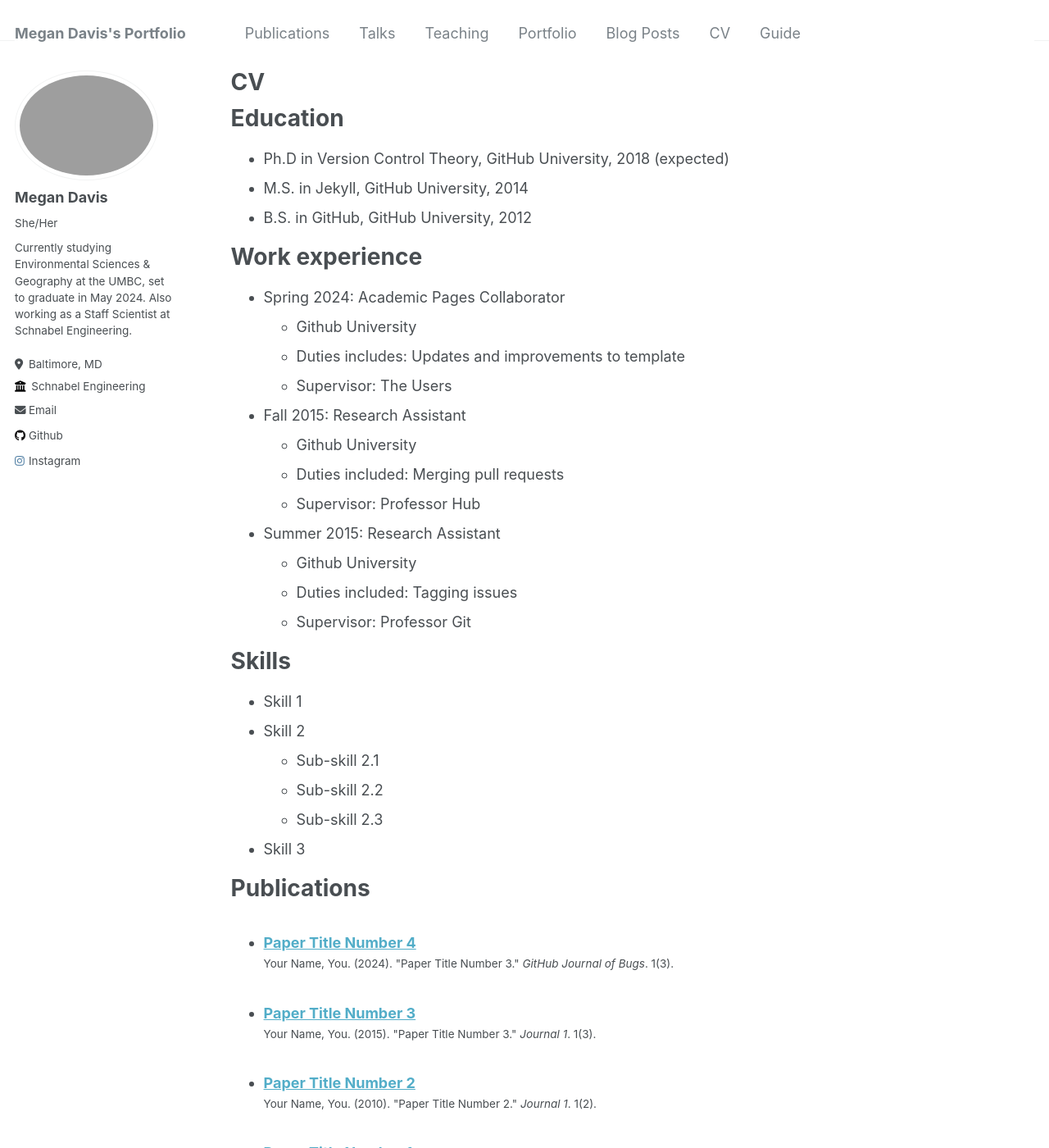
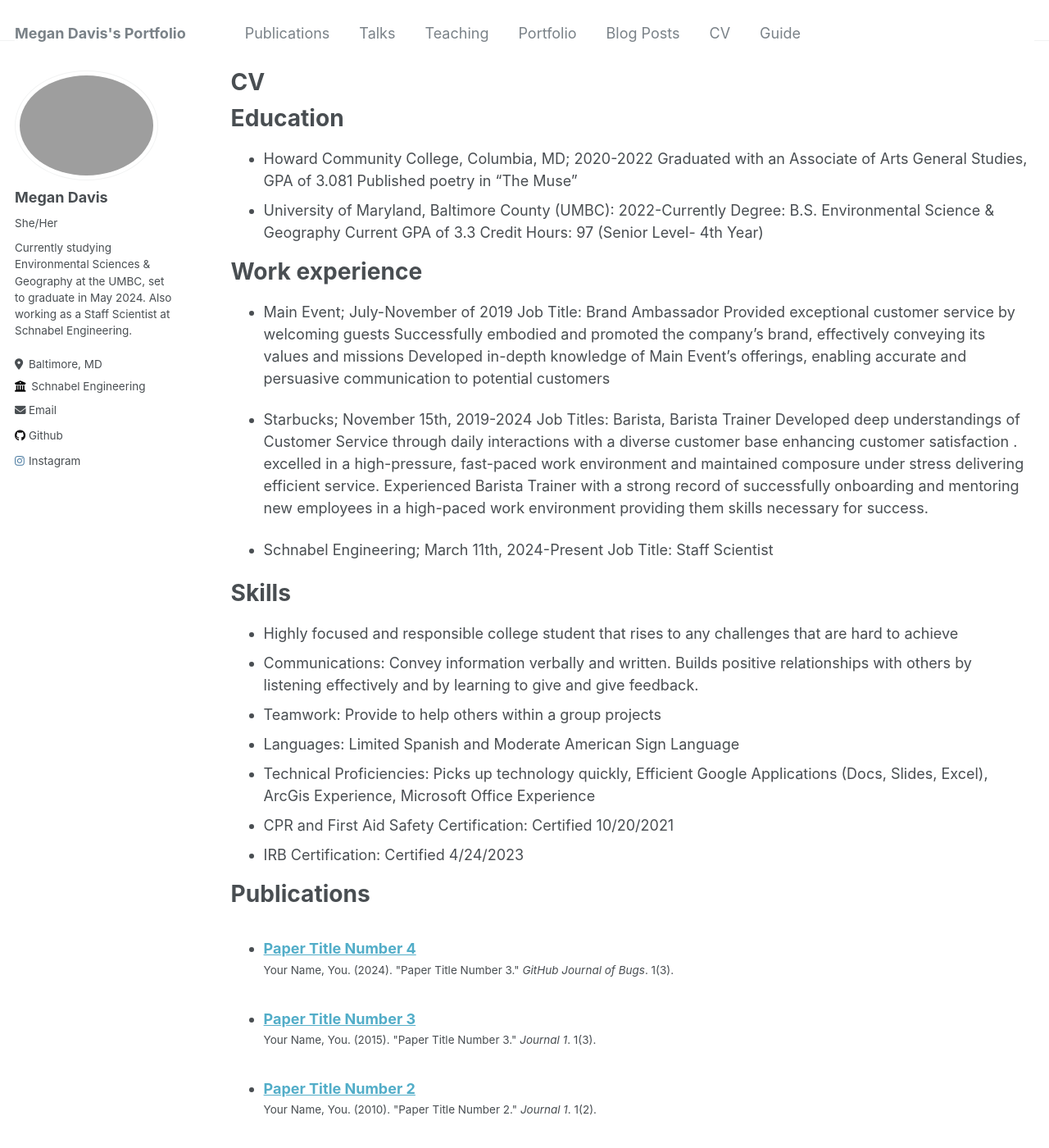
Before and after one commit to mdavis459/mdavis459.github.io, a Jekyll site: the page built from _pages/cv.md, in a window 1280 px wide and 1400 px high. Shown: the whole window at 82% size. Built offline with Jekyll 4.4.1, drawn with Linux system fonts in a browser that asks for light colours; some of the changed text lies outside the part shown.

Commit message:
Update cv.md

```diff
--- a/_pages/cv.md
+++ b/_pages/cv.md
@@ -11,35 +11,41 @@ redirect_from:
 
 Education
 ======
-* Ph.D in Version Control Theory, GitHub University, 2018 (expected)
-* M.S. in Jekyll, GitHub University, 2014
-* B.S. in GitHub, GitHub University, 2012
+* Howard Community College, Columbia, MD; 2020-2022
+Graduated with an Associate of Arts General Studies, GPA of 3.081
+Published poetry in “The Muse”
+* University of Maryland, Baltimore County (UMBC): 2022-Currently
+Degree: B.S. Environmental Science & Geography
+Current GPA of 3.3
+Credit Hours: 97 (Senior Level- 4th Year)
 
 Work experience
 ======
-* Spring 2024: Academic Pages Collaborator
-  * Github University
-  * Duties includes: Updates and improvements to template
-  * Supervisor: The Users
+* Main Event; July-November of 2019
+Job Title: Brand Ambassador
+Provided exceptional customer service by welcoming guests
+Successfully embodied and promoted the company’s brand, effectively conveying its values and missions
+Developed in-depth knowledge of Main Event’s offerings, enabling accurate and persuasive communication to potential customers
 
-* Fall 2015: Research Assistant
-  * Github University
-  * Duties included: Merging pull requests
-  * Supervisor: Professor Hub
+* Starbucks; November 15th, 2019-2024
+Job Titles: Barista, Barista Trainer
+Developed deep understandings of Customer Service through daily interactions with a diverse customer base enhancing customer satisfaction .
+excelled in a high-pressure, fast-paced work environment and maintained composure under stress delivering efficient service.
+Experienced Barista Trainer with a strong record of successfully onboarding and mentoring new employees in a high-paced work environment providing them skills necessary for success.
 
-* Summer 2015: Research Assistant
-  * Github University
-  * Duties included: Tagging issues
-  * Supervisor: Professor Git
+* Schnabel Engineering; March 11th, 2024-Present
+Job Title: Staff Scientist
+
 
 Skills
 ======
-* Skill 1
-* Skill 2
-  * Sub-skill 2.1
-  * Sub-skill 2.2
-  * Sub-skill 2.3
-* Skill 3
+* Highly focused and responsible college student that rises to any challenges that are hard to achieve
+* Communications: Convey information verbally and written. Builds positive relationships with others by listening effectively and by learning to give and give feedback.
+* Teamwork: Provide to help others within a group projects
+* Languages: Limited Spanish and Moderate American Sign Language
+* Technical Proficiencies: Picks up technology quickly, Efficient Google Applications (Docs, Slides, Excel), ArcGis Experience, Microsoft Office Experience
+* CPR and First Aid Safety Certification: Certified 10/20/2021
+* IRB Certification: Certified 4/24/2023
 
 Publications
 ======
@@ -47,18 +53,8 @@ Publications
     {% include archive-single-cv.html %}
   {% endfor %}</ul>
 
-Talks
-======
-  <ul>{% for post in site.talks reversed %}
-    {% include archive-single-talk-cv.html  %}
-  {% endfor %}</ul>
-
-Teaching
-======
-  <ul>{% for post in site.teaching reversed %}
-    {% include archive-single-cv.html %}
-  {% endfor %}</ul>
-
 Service and leadership
 ======
-* Currently signed in to 43 different slack teams
+* Softball Manager, 2017- Managed the JV Softball team at James Hubert Blake High School. Worked with coaches experienced players and non-experienced players
+* Volunteered at Wesley Grove United Methodist Church Strawberry Festival, (2017-2019)  Sold plants and produce to help raise money for the church
+* Volunteered at Wesley Grove United Methodist Church Vacation Bible Camp (2017-2019) by assisting children with arts & crafts ages 2-13.
```
